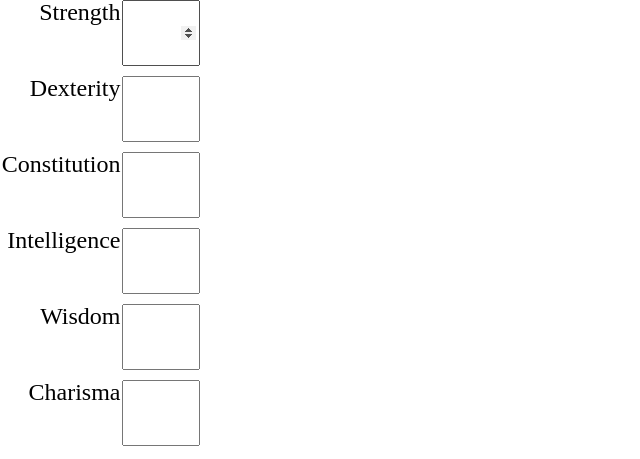
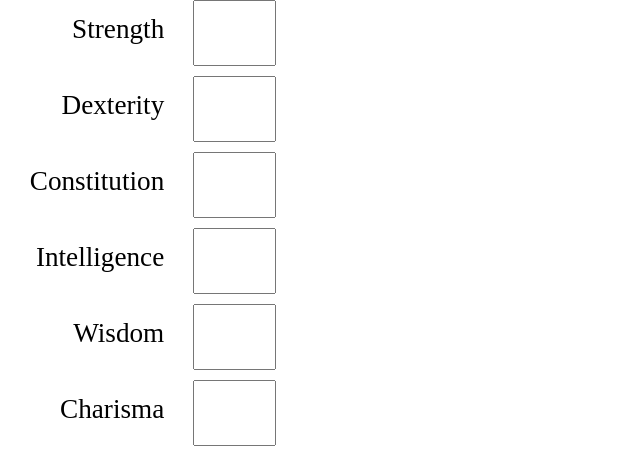
Before and after one commit to Hegeman-Thomas001/git-test, a plain HTML site: page 5estuff/classes/fighter.html in a window 1280 px wide. Shown: the whole page, without its empty margins (0-640 px from the left). Drawn offline with Linux system fonts and the light colour scheme.

Commit message:
made the form work

```diff
--- a/5estuff/classes/fighter.html
+++ b/5estuff/classes/fighter.html
@@ -11,7 +11,7 @@
   <section class="stats-container">
       <form class="stats-form" action="#">
           <label for="strength" class="stats-label">Strength</label>
-          <input id="strength" class="stats-input" type="number" name="strength">
+          <input id="strength" class="stats-input" type="number" name="strength" min="8" max="18">
 
           <label for="dexterity" class="stats-label">Dexterity</label>
           <input id="dexterity" class="stats-input" type="number" name="dexterity">
--- a/5estuff/style/style.css
+++ b/5estuff/style/style.css
@@ -54,17 +54,21 @@ table {
   flex-wrap: wrap;
   height: 300px;
   justify-content: space-around;
-  width: 200px;
+	align-items: center;
+  width: 300px;
 }
 
 .stats-input {
+	font-size: 1.8rem;
   height: 20%;
-  margin: 0 0 10px 0;
-  width: 35%;
+  margin: 0 10px 10px 0;
+	text-align: center;
+  width: 25%;
 }
 
 .stats-label {
-  font-size: 1.5rem;
+  font-size: 1.7rem;
+	height: 15%;
   text-align: right;
-	width: 60%;
+	width: 50%;
 }
```
